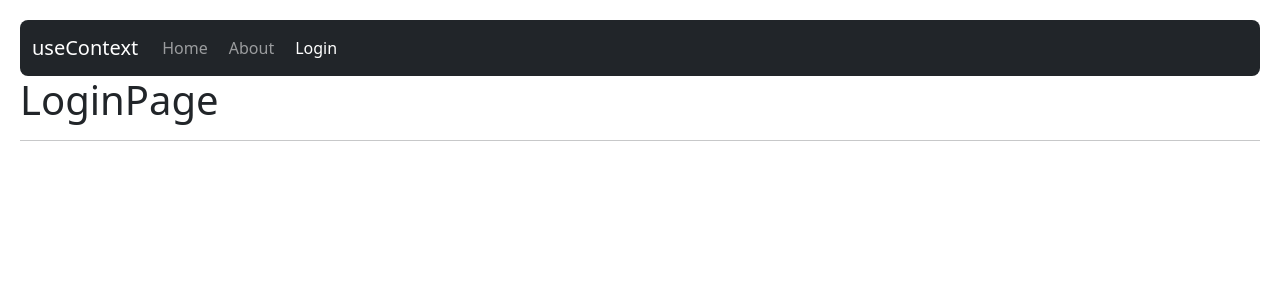
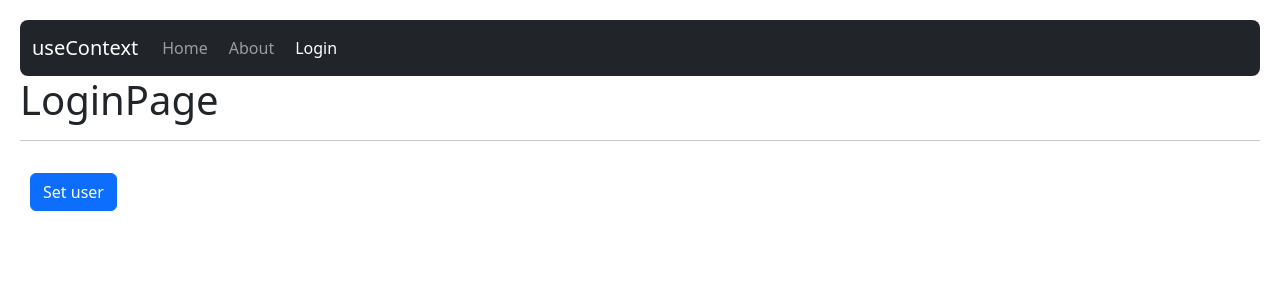
Before and after one commit to alexelizaga/05-react-hooks-vite, a React (Vite) app: page /login in a window 1280 px wide. Shown: the top 300 px of the page. Built offline with nearby package versions, Linux system fonts and the light colour scheme.

Commit message:
160. useContext

```diff
--- a/src/09-useContext/HomePage.tsx
+++ b/src/09-useContext/HomePage.tsx
@@ -1,9 +1,18 @@
+import { useContext } from 'react';
+
+import { UserContext } from './context/UserContext';
 
 export const HomePage = () => {
+
+  const { user } = useContext<any>( UserContext );
+
   return (
     <>
-        <h1>HomePage</h1>
+        <h1>HomePage <small>{ user?.name }</small></h1>
         <hr />
+        <pre>
+          { JSON.stringify( user, null, 3 ) }
+        </pre>
     </>
   )
 }
--- a/src/09-useContext/LoginPage.tsx
+++ b/src/09-useContext/LoginPage.tsx
@@ -1,9 +1,26 @@
+import { useContext } from 'react';
+
+import { UserContext } from './context/UserContext';
 
 export const LoginPage = () => {
+
+  const { user, setUser } = useContext<any>( UserContext );
+
   return (
     <>
         <h1>LoginPage</h1>
         <hr />
+
+        <pre>
+          { JSON.stringify( user, null, 3 ) }
+        </pre>
+
+        <button
+          className="btn btn-primary"
+          onClick={ () => setUser({ id: 123, name: 'Bob', email:'bob@google.com' }) }
+        >
+          Set user
+        </button>
     </>
   )
 }
--- a/src/09-useContext/context/UserProvider.tsx
+++ b/src/09-useContext/context/UserProvider.tsx
@@ -1,18 +1,22 @@
 import { UserContext } from './UserContext';
+import { useState } from 'react';
 
 interface UserProviderProps {
     children: JSX.Element[] | JSX.Element
 }
 
-const user = {
-    id: 123,
-    name: 'Alex Elízaga',
-    email: 'alex@google.com'
-}
+// const user = {
+//     id: 123,
+//     name: 'Alex Elízaga',
+//     email: 'alex@google.com'
+// }
 
 export const UserProvider = ({ children }: UserProviderProps) => {
+
+  const [user, setUser] = useState();
+
   return (
-    <UserContext.Provider value={{ user }}>
+    <UserContext.Provider value={{ user, setUser }}>
         { children }
     </UserContext.Provider>
   )
```
Also changed, not shown: 1 other file (tests, documents, lock files or other folders).
